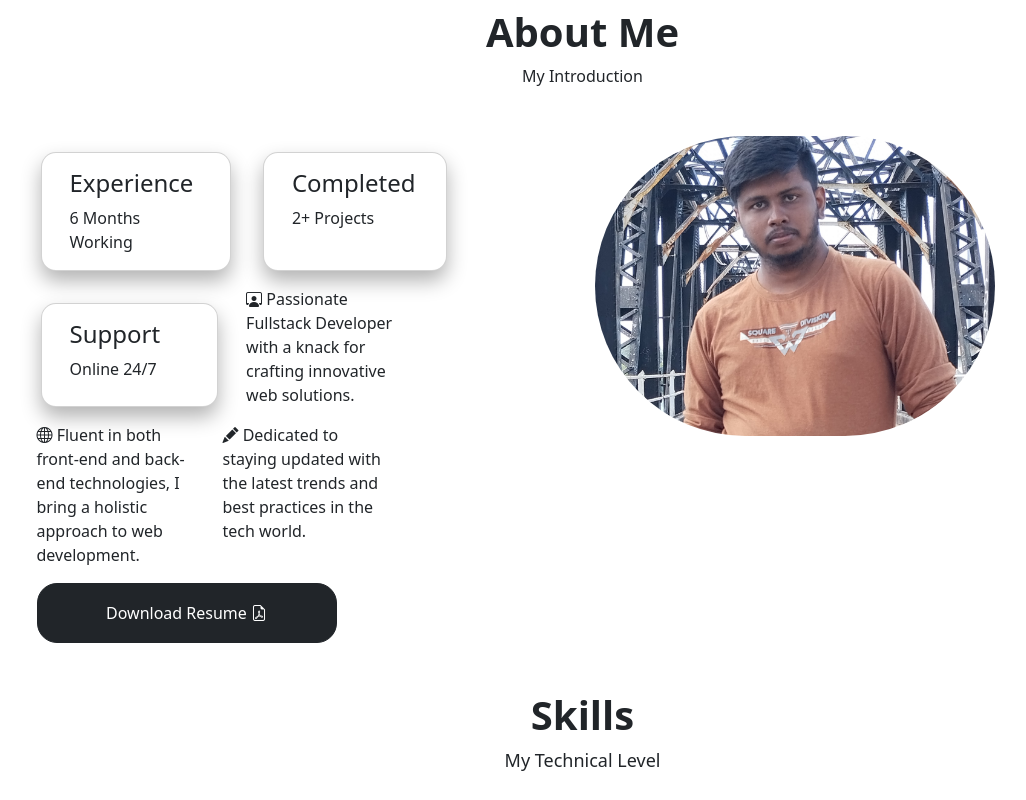
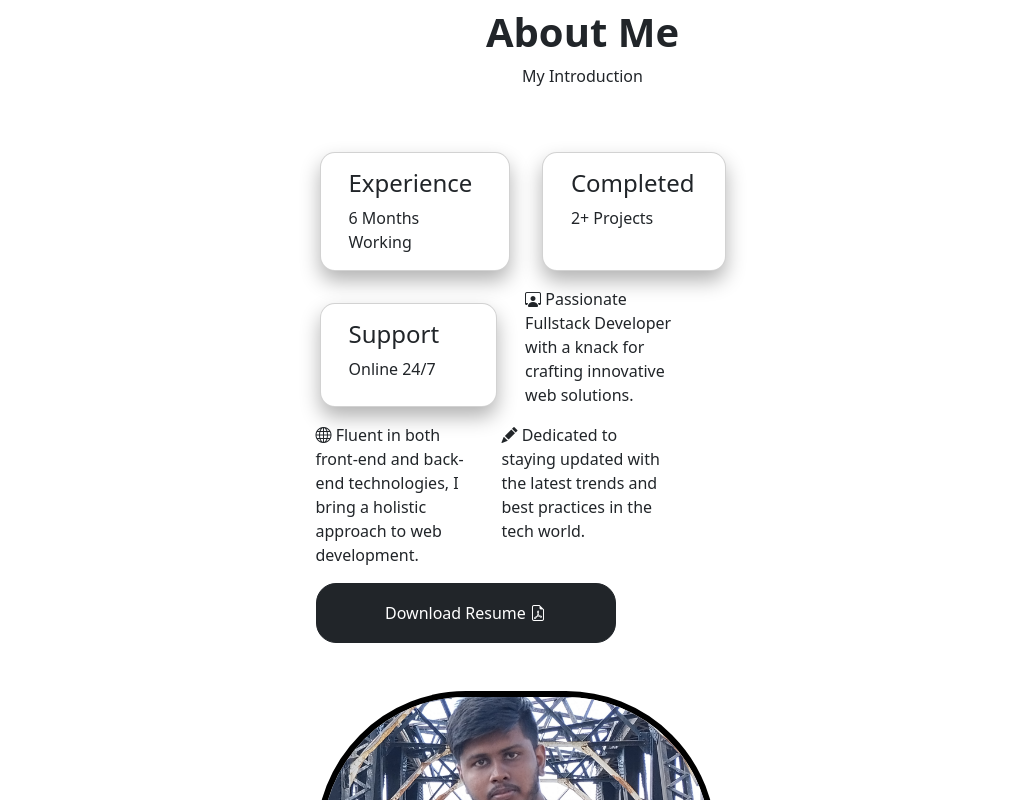
Before and after one commit to sahan99827/sahan_geesara_portfolio, a Vue app: page / in a window 1280 px wide. Shown: the part 600-1400 px from the top of the page, without its empty margins (77-1103 px from the left). Built offline with nearby package versions, Linux system fonts and the light colour scheme.

Commit message:
image border and margin add

```diff
--- a/src/components/About.vue
+++ b/src/components/About.vue
@@ -38,7 +38,7 @@
         </div>
         <button @click="downloadFile" class="btn btn-dark" style="width: 300px;height: 60px;border-radius: 20px"> Download Resume <i class="bi bi-file-earmark-pdf"></i> </button>
       </div>
-      <div class="col-md-6">
+      <div class="col-md-6 m-5">
         <img src="/assets/1.jpg" alt="Image Description" width="400px" height="300px" >
       </div>
     </div>
@@ -57,7 +57,7 @@
 img{
   object-fit: cover;
   border-radius: 180px;
-
+  border: black 6px solid;
 }
 .card{
   box-shadow: 0px 10px 20px rgba(0, 0, 0, 0.3); /* Adds a shadow effect */
```
